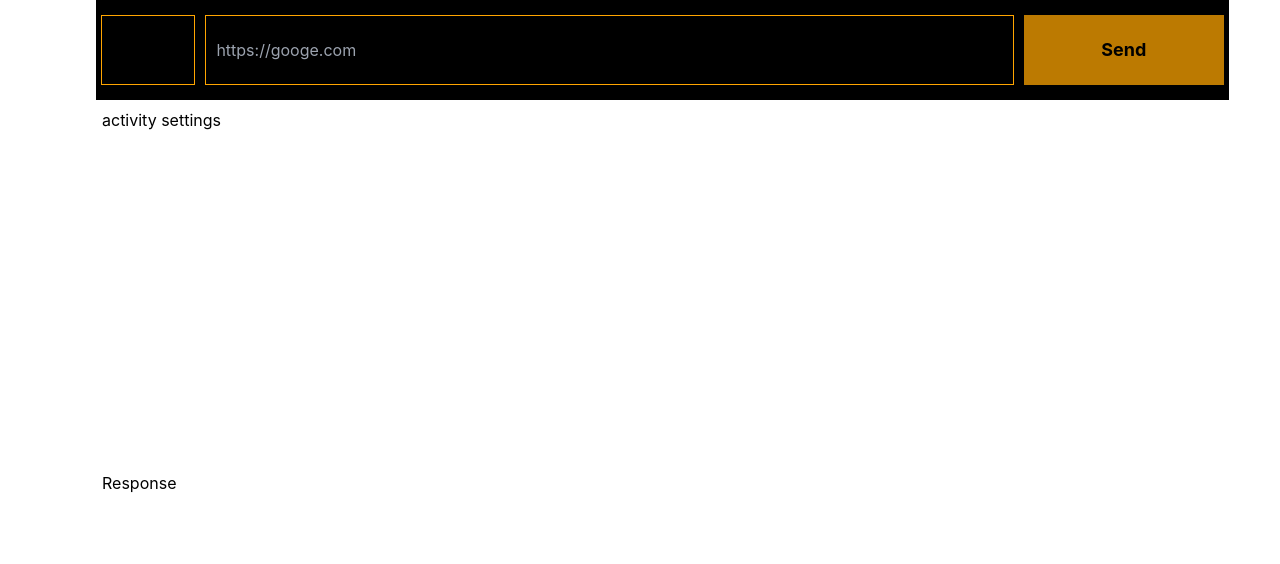
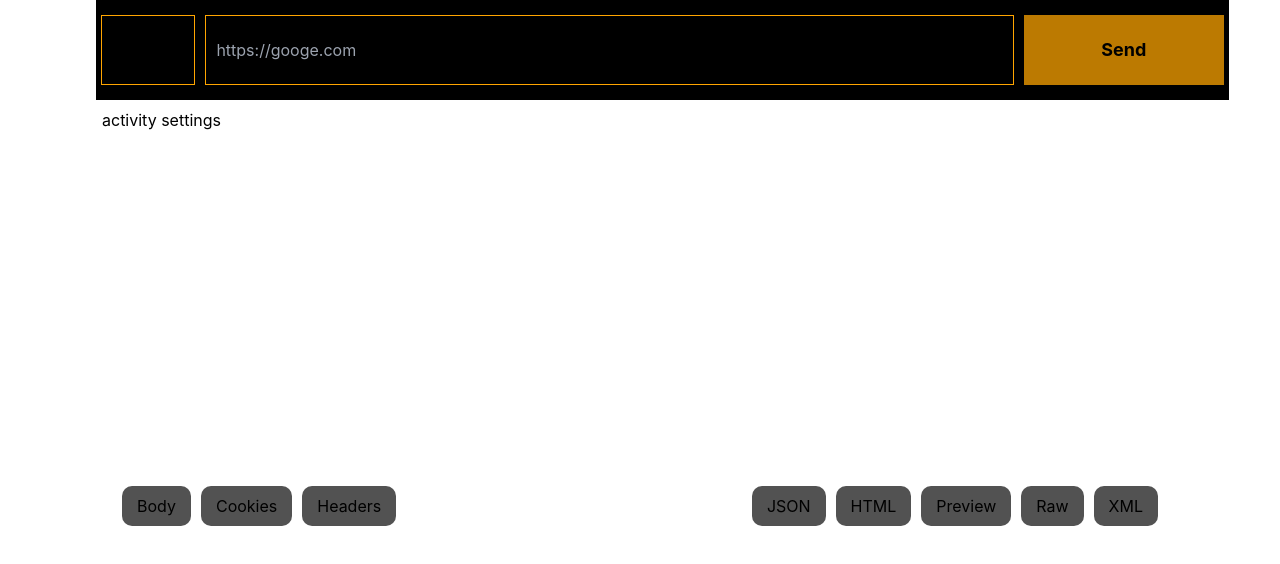
Before and after one commit to theurbandev/Resting, a Next.js app: page / in a window 1280 px wide. Shown: the top 564 px of the page. Built offline with nearby package versions, Linux system fonts and the light colour scheme.

Commit message:
added buttons to (activity) http response section

```diff
--- a/pages/components/activity.tsx
+++ b/pages/components/activity.tsx
@@ -5,8 +5,22 @@ export const Activity = () => {
     <div className={`flex flex-col h-full ${styles.activity}`}>
       <div className={`${styles.activitySettings}`}>activity settings</div>
 
-      <div className={`${styles.activityResponse}`}>
-        <h1>Response</h1>
+      <div
+        className={`flex flex-row flex justify-between ${styles.activityResponse}`}
+      >
+        <div className={` flex flex-row ${styles.responseToggles}`}>
+          <h3>Body</h3>
+          <h3>Cookies</h3>
+          <h3>Headers</h3>
+        </div>
+
+        <div className={` flex flex-row ${styles.formatButtons}`}>
+          <h3>JSON</h3>
+          <h3>HTML</h3>
+          <h3>Preview</h3>
+          <h3>Raw</h3>
+          <h3>XML</h3>
+        </div>
       </div>
     </div>
   );
--- a/styles/activity.module.css
+++ b/styles/activity.module.css
@@ -12,3 +12,28 @@
   border: solid 1px white;
   height: 50%;
 }
+
+.formatButtons,
+.responseToggles {
+  margin: 15px;
+}
+
+.formatButtons h3 {
+  padding: 15px;
+  border-radius: 10px;
+  background-color: #525252;
+  margin: 0px 5px;
+  height: 40px;
+  line-height: 10px;
+  cursor: pointer;
+}
+
+.responseToggles h3 {
+  padding: 15px;
+  border-radius: 10px;
+  background-color: #525252;
+  margin: 0px 5px;
+  height: 40px;
+  line-height: 10px;
+  cursor: pointer;
+}
```
